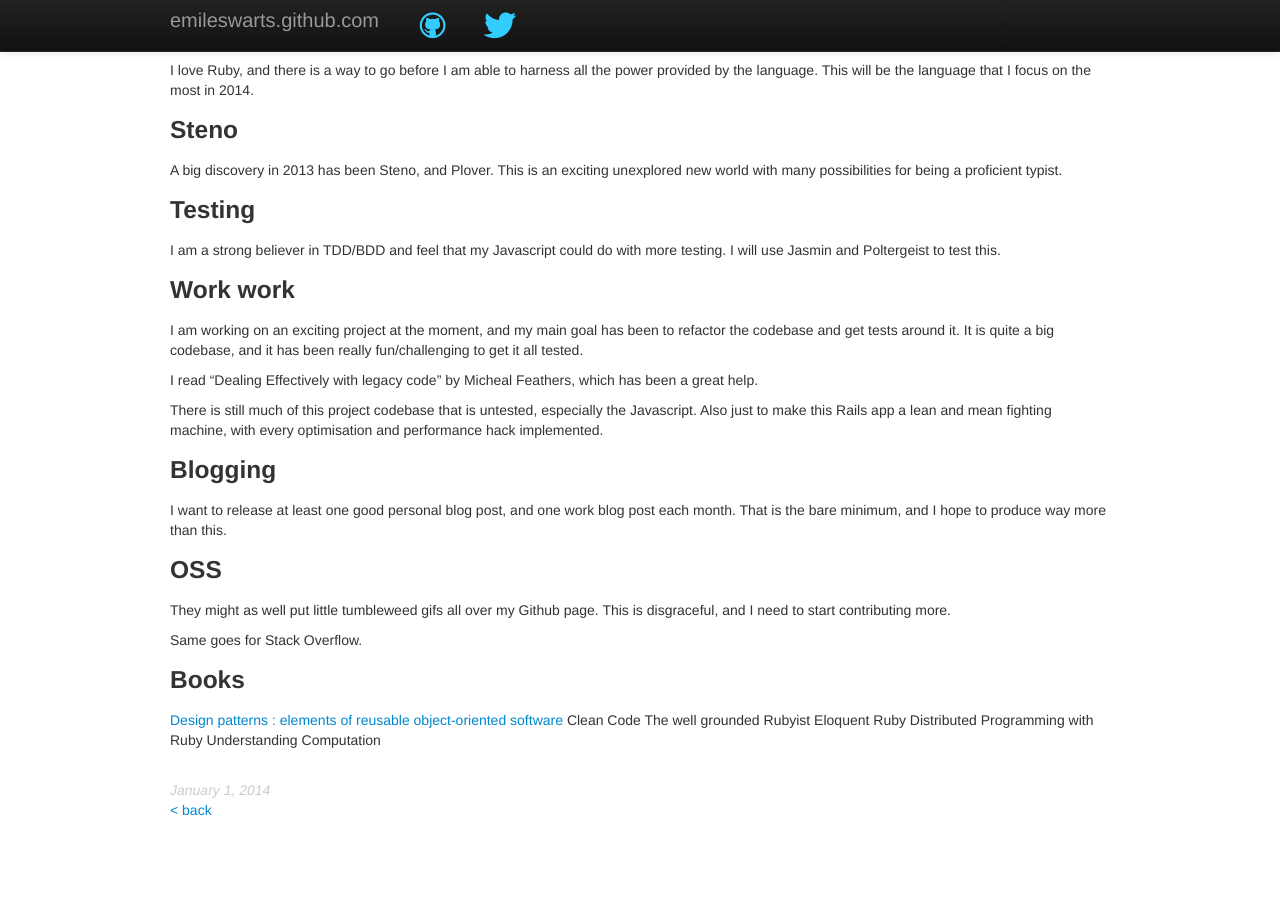
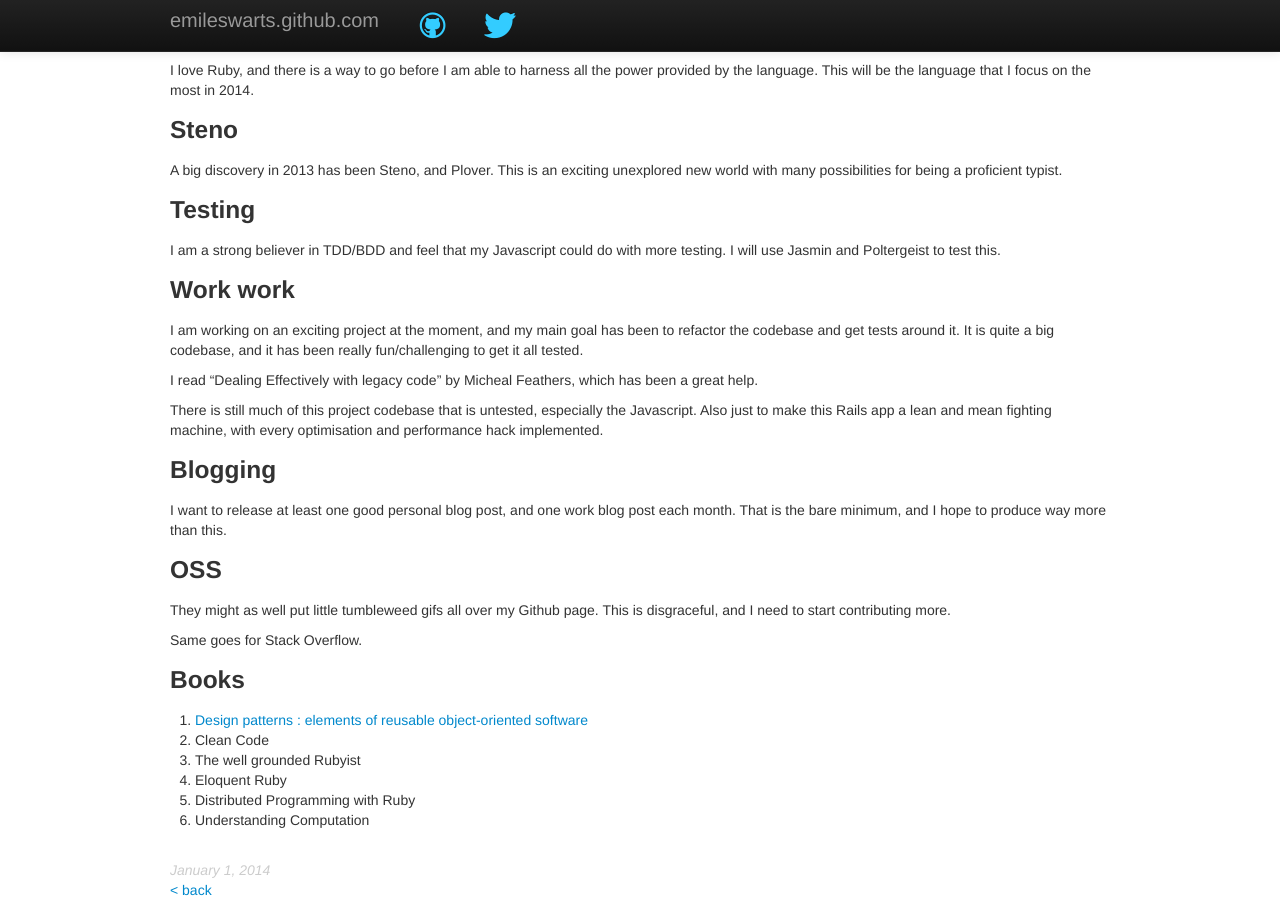
Before and after one commit to emileswarts/emileswarts.github.com, a Jekyll site: the page built from _posts/2014-01-01-A-new-year.md, in a window 1280 px wide and 900 px high, scrolled down 570 px. Built offline with Jekyll 4.4.1, drawn with Linux system fonts in a browser that asks for light colours; nearby versions of some CDN libraries; before the commit the page ends 1390 px from its top, so only the background shows below that; some of the changed lines change nothing that is shown.

Commit message:
fix list

```diff
--- a/_posts/2014-01-01-A-new-year.md
+++ b/_posts/2014-01-01-A-new-year.md
@@ -61,9 +61,9 @@ This list is far from comprehensive and is more like a landslide of nice to have
   Same goes for Stack Overflow.
 
 ###Books
-  [Design patterns : elements of reusable object-oriented software](http://en.wikipedia.org/wiki/Design_Patterns)
-  Clean Code
-  The well grounded Rubyist
-  Eloquent Ruby
-  Distributed Programming with Ruby
-  Understanding Computation
+ 1. [Design patterns : elements of reusable object-oriented software](http://en.wikipedia.org/wiki/Design_Patterns)
+ 2. Clean Code
+ 3. The well grounded Rubyist
+ 4. Eloquent Ruby
+ 5. Distributed Programming with Ruby
+ 6. Understanding Computation
```
